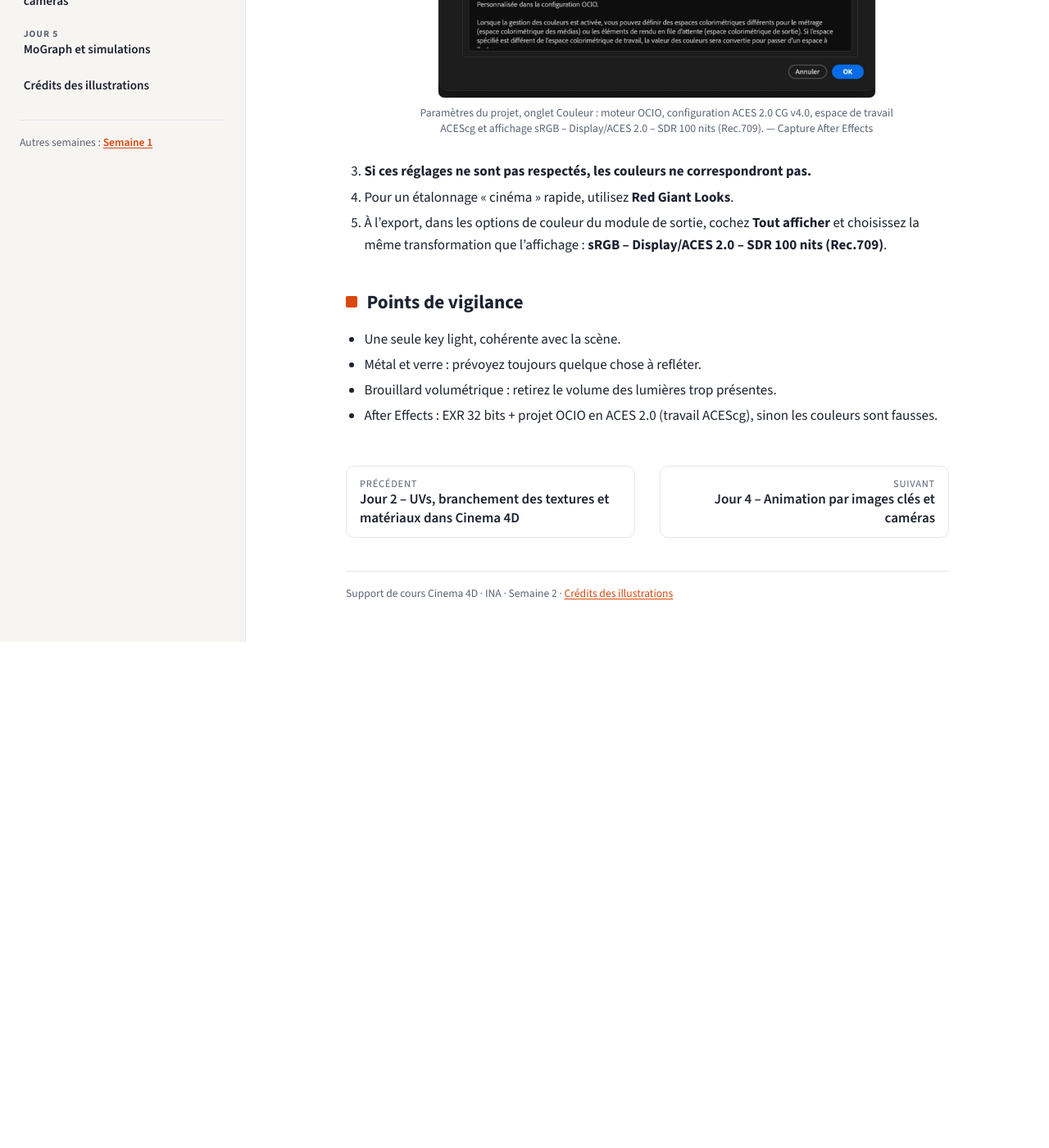
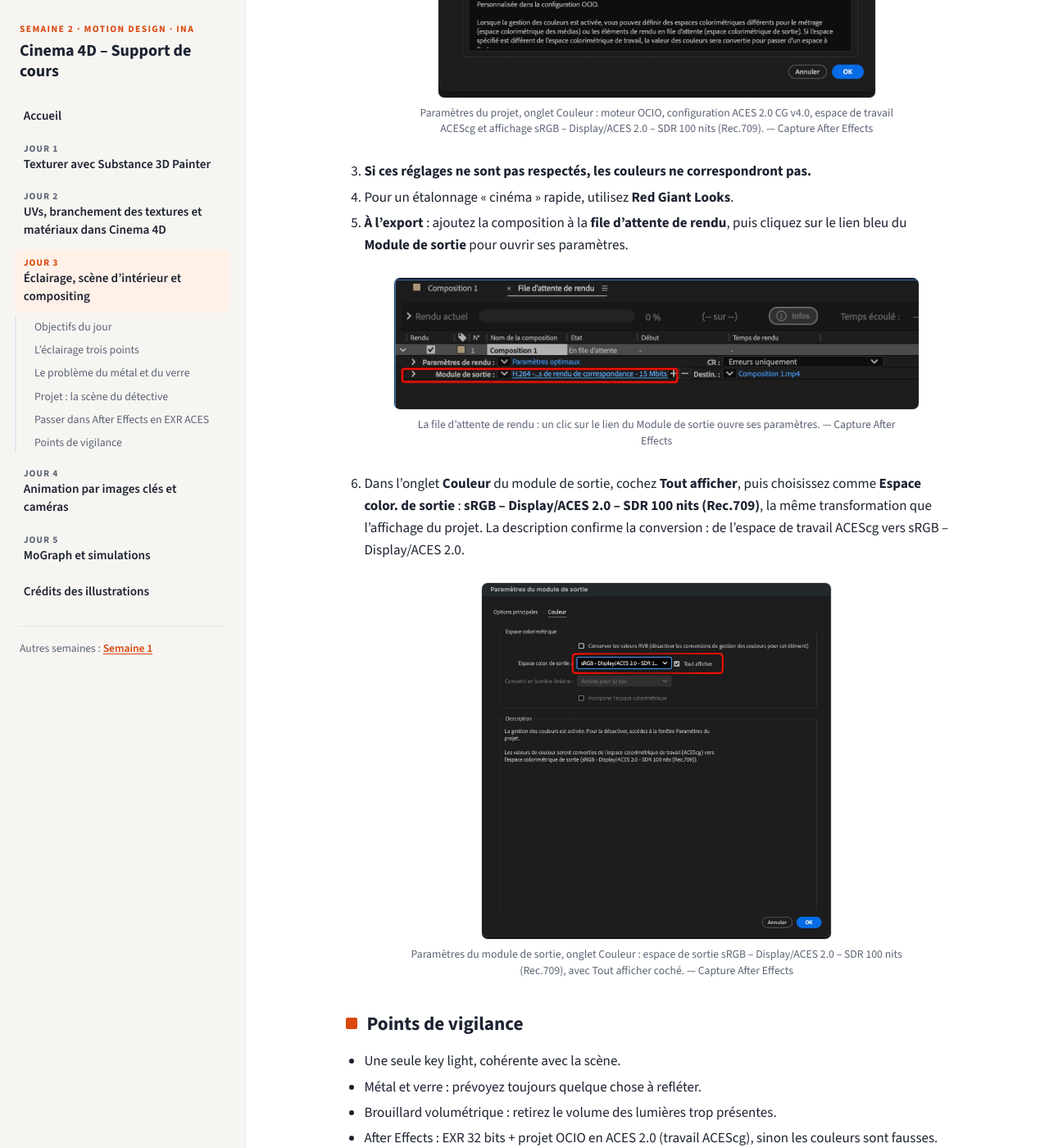
Before and after one commit to Viclio/cours-c4d-ina, a Jekyll site: the page built from semaine-2/jour-3.md, in a window 1280 px wide and 1400 px high, scrolled down 4986 px. Shown: the whole window at 82% size. Built offline with Jekyll 4.4.1, drawn with Linux system fonts in a browser that asks for light colours; before the commit the page ends 5769 px from its top, so only the background shows below that.

Commit message:
Semaine 2, jour 3 : captures de l'export After Effects en ACES 2.0
Co-Authored-By: Claude Opus 5.5 <noreply@anthropic.com>
Claude-Session: https://claude.ai/code/session_01Jthbop6P1e1UsD1JFtTU21

```diff
--- a/semaine-2/jour-3.md
+++ b/semaine-2/jour-3.md
@@ -132,7 +132,15 @@ Pour garder toute la dynamique de l’image et des couleurs identiques :
 
 3. **Si ces réglages ne sont pas respectés, les couleurs ne correspondront pas.**
 4. Pour un étalonnage « cinéma » rapide, utilisez **Red Giant Looks**.
-5. À l’export, dans les options de couleur du module de sortie, cochez **Tout afficher** et choisissez la même transformation que l’affichage : **sRGB – Display/ACES 2.0 – SDR 100 nits (Rec.709)**.
+5. **À l’export** : ajoutez la composition à la **file d’attente de rendu**, puis cliquez sur le lien bleu du **Module de sortie** pour ouvrir ses paramètres.
+
+   ![La file d’attente de rendu d’After Effects](images/ae-file-attente-module-sortie.jpg){: .w90}
+   *La file d’attente de rendu : un clic sur le lien du Module de sortie ouvre ses paramètres. — Capture After Effects*
+
+6. Dans l’onglet **Couleur** du module de sortie, cochez **Tout afficher**, puis choisissez comme **Espace color. de sortie** : **sRGB – Display/ACES 2.0 – SDR 100 nits (Rec.709)**, la même transformation que l’affichage du projet. La description confirme la conversion : de l’espace de travail ACEScg vers sRGB – Display/ACES 2.0.
+
+   ![Paramètres du module de sortie, onglet Couleur, en ACES 2.0](images/ae-module-sortie-couleur-aces2.jpg){: .w60}
+   *Paramètres du module de sortie, onglet Couleur : espace de sortie sRGB – Display/ACES 2.0 – SDR 100 nits (Rec.709), avec Tout afficher coché. — Capture After Effects*
 
 ## Points de vigilance
 
```
Also changed, not shown: semaine-2/images/ae-file-attente-module-sortie.jpg (added), semaine-2/images/ae-module-sortie-couleur-aces2.jpg (added).
